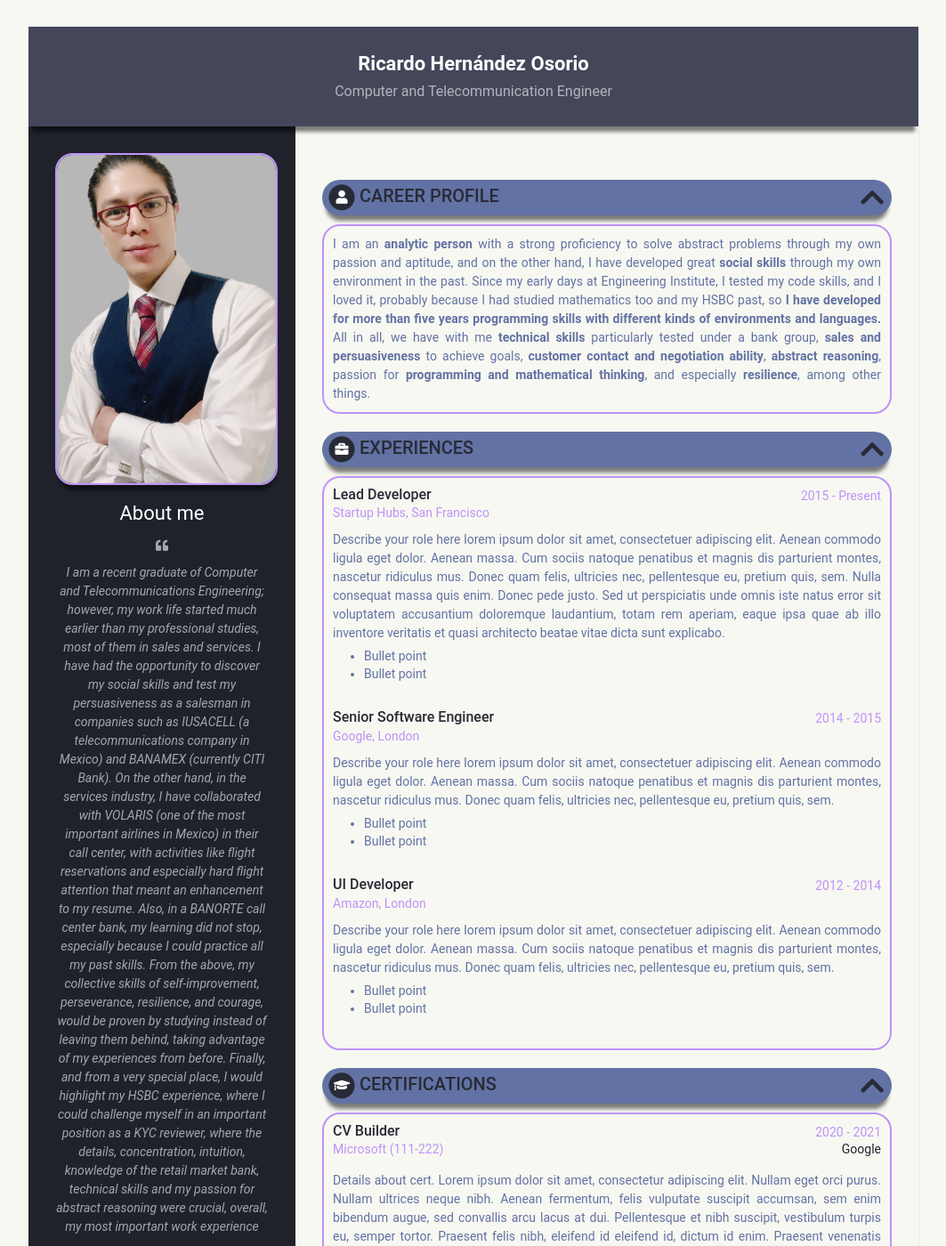
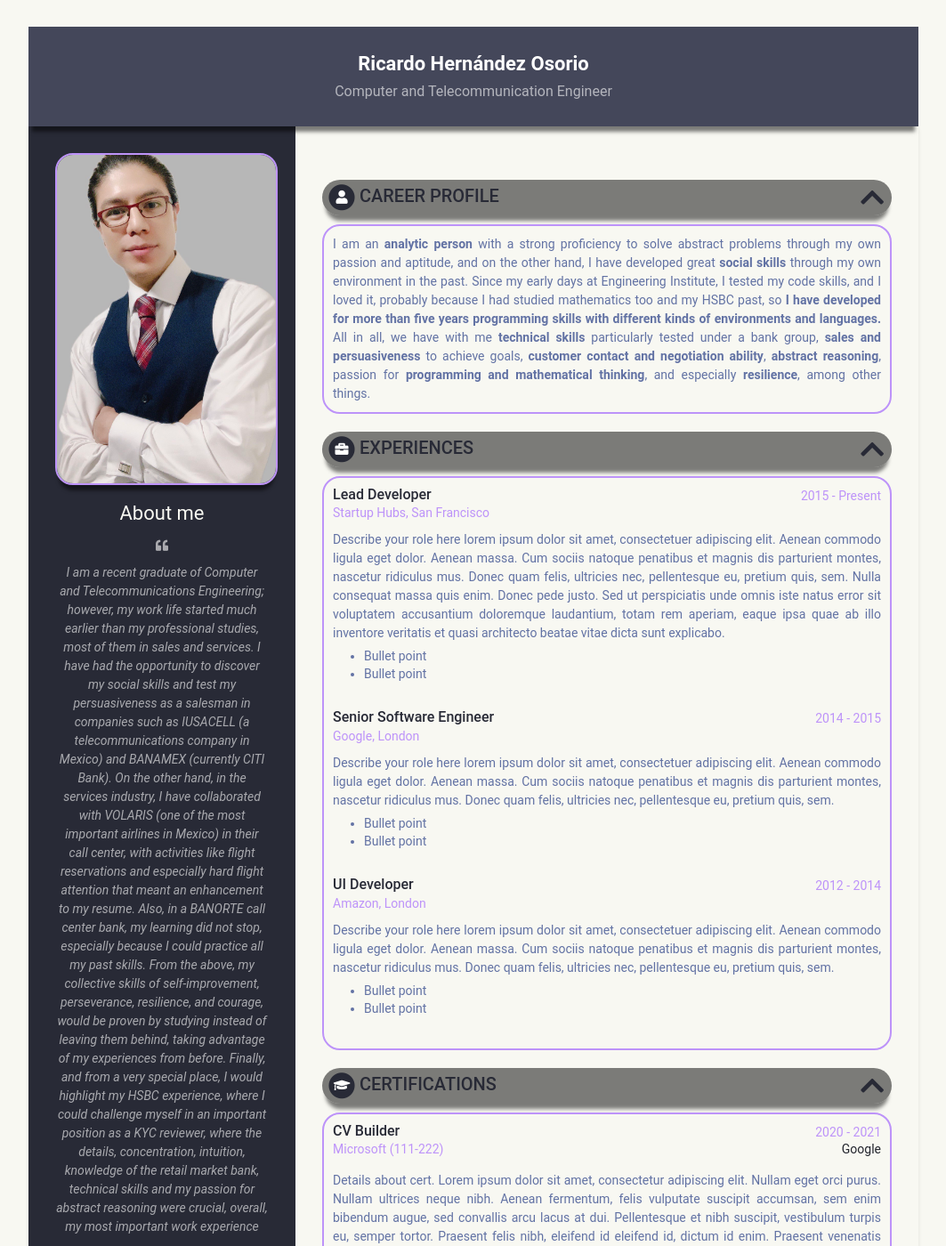
Before and after one commit to RicardoUAMmx/webcode, a Jekyll site: the page built from index.html, in a window 1280 px wide and 1400 px high. Shown: the whole window at 89% size, without its empty margins (108-1171 px from the left). Built offline with Jekyll 4.4.1, drawn with Linux system fonts in a browser that asks for light colours.

Commit message:
experimental cv-theme

```diff
--- a/_sass/_base.scss
+++ b/_sass/_base.scss
@@ -46,17 +46,16 @@
 .sidebar-wrapper {
   grid-column: span 3;
   order: $sidebar-order;
-  background: $text-color;
+  background: darken($text-color-secondary, 80%);
   color: $smoky-white;
   a {
     color: #fff;
   }
   .profile-container {
     padding: 30px;
-    //background: darken($theme-color, 10%);
-    background: rgba(0, 0, 0, 0.2);
+    background: $text-color;
     text-align: center;
-    color: #fff;
+    color: $smoky-white;
   }
   .name {
     font-size: 32px;
@@ -202,6 +201,7 @@
     border-radius: 20px;
     box-shadow: 0 10px 4px -4px rgba(0, 0, 0, 0.5);
 	background: $text-color-secondary;
+	background: rgba(0, 0, 0, 0.5);
 	  .section-box-a {
 		flex: 1 1 auto;
 	  }
```
